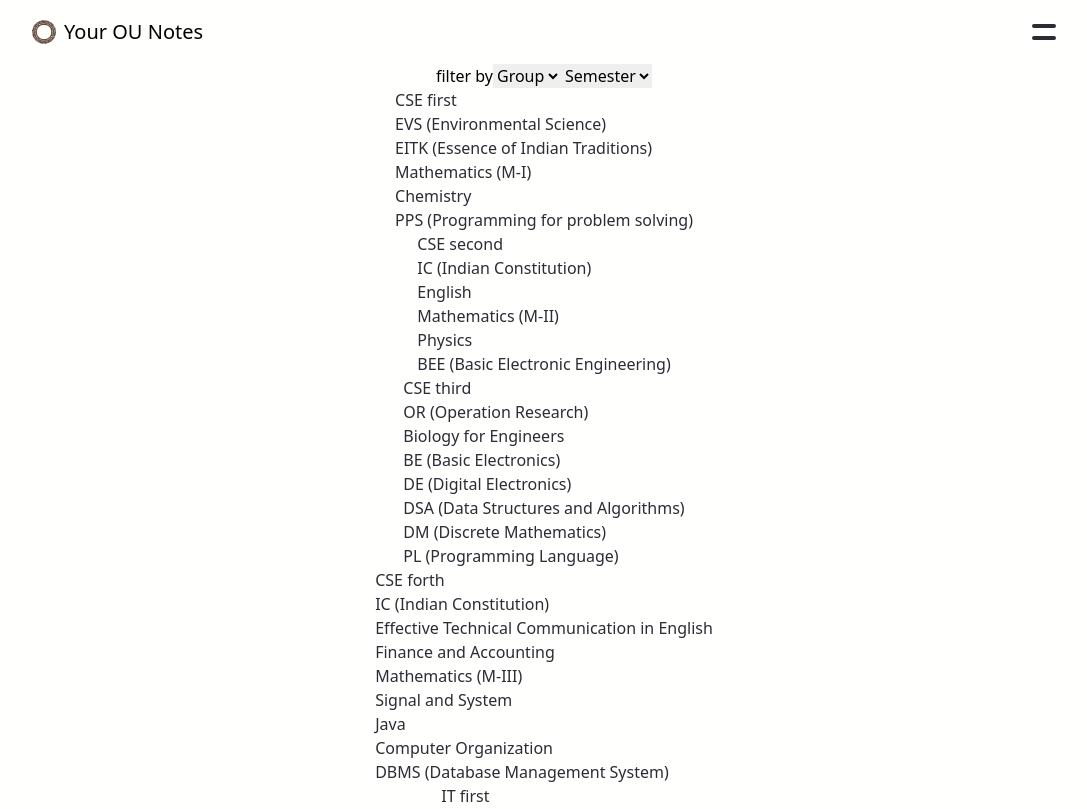
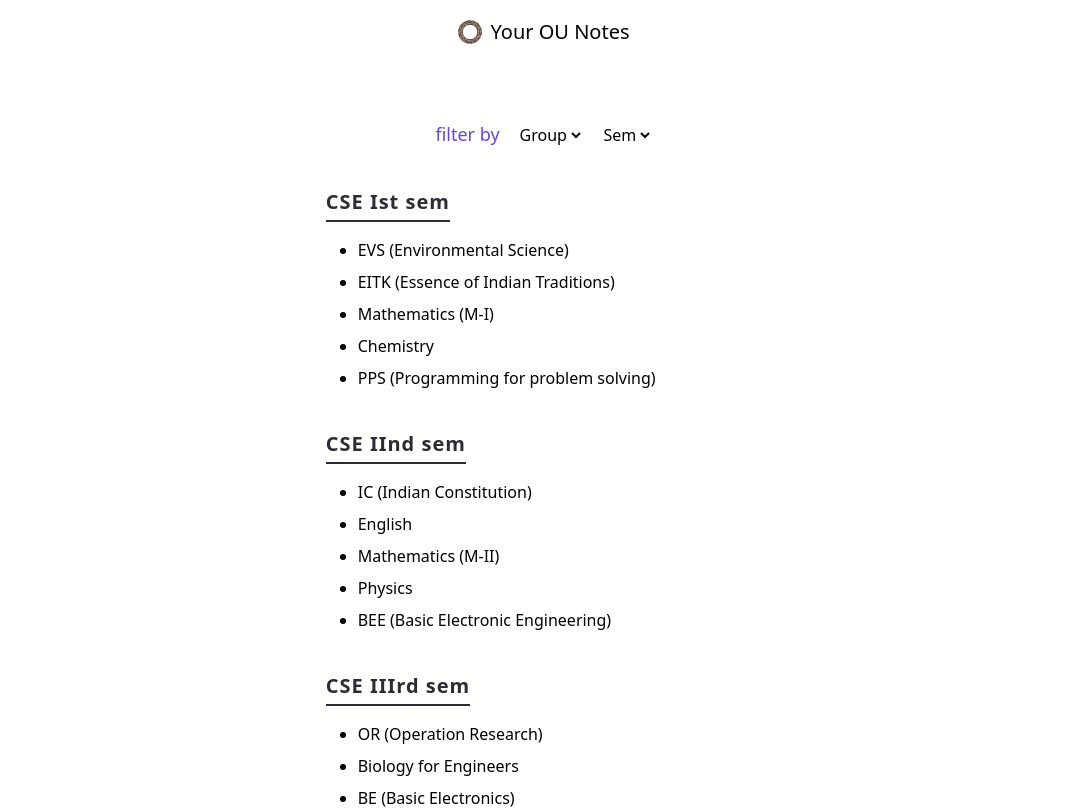
Before and after one commit to shareef99/yourounotes, a Next.js app: page /subjects in a window 1280 px wide. Shown: the top 809 px of the page, without its empty margins (96-1183 px from the left). Built offline with nearby package versions, Linux system fonts and the light colour scheme.

Commit message:
Style subjects page

```diff
--- a/components/Navbar.tsx
+++ b/components/Navbar.tsx
@@ -34,7 +34,7 @@ const Navbar = (props: Props) => {
         <>
             <nav
                 id="Navbar"
-                className={`flex justify-between h-16 items-center px-5% sm:px-7.5% xl:px-1/10 mx-auto
+                className={`flexCenter h-16 px-5% sm:px-7.5% xl:px-1/10 mx-auto
                     bg-transparent transition duration-500 ease-in sticky top-0 border-opacity-0 ${
                         isAtTop &&
                         `transition duration-500 ease-in bg-btn text-bg z-20
@@ -43,7 +43,7 @@ const Navbar = (props: Props) => {
             >
                 <div>
                     <Link href="/">
-                        <a className="flex justify-center items-center space-x-2 text-xl">
+                        <a className="flexCenter space-x-2 text-xl">
                             <Image
                                 width="24"
                                 height="24"
@@ -53,7 +53,7 @@ const Navbar = (props: Props) => {
                         </a>
                     </Link>
                 </div>
-                <div className="relative">
+                {/* <div className="relative">
                     <div
                         className={`space-y-2 cursor-pointer focus:hidden `}
                         onClick={handleMenu}
@@ -94,7 +94,7 @@ const Navbar = (props: Props) => {
                         <li>Your Notes 4</li>
                         <li>Your Notes 5</li>
                     </ul>
-                </div>
+                </div> */}
             </nav>
         </>
     );
--- a/pages/subjects.tsx
+++ b/pages/subjects.tsx
@@ -1,6 +1,7 @@
 import React from "react";
 import Head from "next/head";
-import { Controller, useForm } from "react-hook-form";
+import Link from "next/link";
+import { useForm } from "react-hook-form";
 import details from "../public/details.json";
 
 interface Props {}
@@ -16,25 +17,23 @@ const Subjects = (props: Props) => {
     const group = watch("group");
     const sem = watch("sem");
 
-    console.log(sem);
-
     return (
         <>
             <Head>
                 <title>Select Subject | Your OU Notes</title>
             </Head>
-            <section className="colCenter">
-                <form action="">
+            <section className="colCenter ">
+                <form action="" className="mt-14 space-x-4">
+                    <span className=" font-medium text-lg  text-btn">
                         filter by
+                    </span>
                     <label htmlFor="group">
                         <select
                             id="group"
                             defaultValue="default"
                             {...register("group", { required: true })}
                         >
-                            <option value="default" disabled>
-                                Group
-                            </option>
+                            <option value="default">Group</option>
                             <option value="CSE">CSE</option>
                             <option value="IT">IT</option>
                             <option value="ECE">ECE</option>
@@ -49,16 +48,16 @@ const Subjects = (props: Props) => {
                             defaultValue="default"
                             {...register("sem", { required: true })}
                         >
-                            <option value="default" disabled>
-                                Semester
-                            </option>
+                            <option value="default">Sem</option>
                             <option value="first">Ist</option>
-                            <option value="second">IIst</option>
-                            <option value="third">IIIst</option>
-                            <option value="forth">IVst</option>
+                            <option value="second">IInd</option>
+                            <option value="third">IIIrd</option>
+                            <option value="forth">IVth</option>
                         </select>
                     </label>
                 </form>
+                <section className="container flex flex-col items-baseline md:items-center">
+                    <div>
                         {details
                             .filter((x) => {
                                 if (sem === undefined && group === undefined) {
@@ -78,15 +77,39 @@ const Subjects = (props: Props) => {
                                 }
                             })
                             .map((x, index) => (
-                        <div key={index}>
-                            <p>
-                                {x.group} {x.sem}
-                            </p>
+                                <div
+                                    key={index}
+                                    className="colCenter items-start my-10"
+                                >
+                                    <h2 className="text-xl ">
+                                        {x.group}{" "}
+                                        {x.sem === "first"
+                                            ? "Ist"
+                                            : x.sem === "second"
+                                            ? "IInd"
+                                            : x.sem === "third"
+                                            ? "IIIrd"
+                                            : x.sem === "forth"
+                                            ? "IVth"
+                                            : ""}{" "}
+                                        sem
+                                    </h2>
+                                    <ul className="ml-8 mt-4 space-y-2">
                                         {x.subjects.map((subject, index) => (
-                                <p key={index}>{subject}</p>
+                                            <li
+                                                key={index}
+                                                className="list-item list-disc "
+                                            >
+                                                <Link href="/">
+                                                    <a>{subject}</a>
+                                                </Link>
+                                            </li>
+                                        ))}
+                                    </ul>
+                                </div>
                             ))}
                     </div>
-                    ))}
+                </section>
             </section>
         </>
     );
--- a/public/details.json
+++ b/public/details.json
@@ -205,21 +205,21 @@
         "sem": "first",
         "group": "CE",
         "subjects": [
-            "Indian Constitution",
-            "Physics",
+            "EVS (Environmental Science)",
+            "EITK (Essence of Indian Traditions)",
             "Mathematics (M-I)",
-            "Basic Electrical Engineering"
+            "Chemistry",
+            "PPS (Programming for problem solving)"
         ]
     },
     {
         "sem": "second",
         "group": "CE",
         "subjects": [
-            "IC (Indian Constitution)",
             "English",
             "Mathematics (M-II)",
             "Physics",
-            "BEE (Basic Electronic Engineering)"
+            "Engineering Mechanics"
         ]
     },
     {
--- a/styles/globals.scss
+++ b/styles/globals.scss
@@ -18,7 +18,7 @@ body {
     margin: 0;
     font-family: -apple-system, BlinkMacSystemFont, Segoe UI, Roboto, Oxygen,
         Ubuntu, Cantarell, Fira Sans, Droid Sans, Helvetica Neue, sans-serif;
-    background-color: $background;
+    @apply bg-bg;
 }
 
 a {
@@ -37,8 +37,21 @@ ol {
 
 * {
     box-sizing: border-box;
+    &:focus {
+        outline: none;
+    }
 }
 
 p {
     margin-bottom: 1rem;
 }
+
+select {
+    @apply bg-bg;
+    @apply text-heading;
+    option {
+        // scss-lint:disable css-semicolonexpected
+        @apply bg-cardBg;
+        @apply text-heading;
+    }
+}
```
Lines whose indentation alone changed are shown as unchanged.
